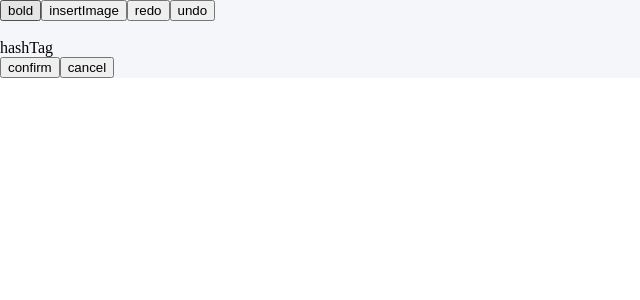
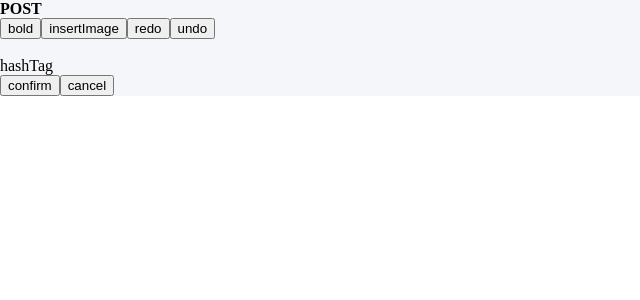
Before and after one commit to nohtaesang/cota, a React app in the folder client/: page / in a window 1280 px wide. Shown: the top 300 px of the page, without its empty margins (0-640 px from the left). Built offline with nearby package versions, Linux system fonts and the light colour scheme.

Commit message:
add h1 tag as class container-title

```diff
--- a/client/public/index.html
+++ b/client/public/index.html
@@ -4,7 +4,7 @@
 <head>
   <meta charset="utf-8">
   <link rel="shortcut icon" href="%PUBLIC_URL%/favicon.ico">
-  <meta name="viewport" content="width=device-width, initial-scale=1, minium-scale=1, maximum-scale=1, user-scalable=no">
+  <meta name="viewport" content="width=device-width, initial-scale=1, minimum-scale=1, maximum-scale=1, user-scalable=no">
   <meta name="theme-color" content="#000000">
   <!--
       manifest.json provides metadata used when your web app is added to the
--- a/client/src/js/components/section/write/Write.js
+++ b/client/src/js/components/section/write/Write.js
@@ -24,12 +24,12 @@
 
     command(e) {
         const success = document.execCommand('bold', false, null);
-        console.log();
     }
 
     render() {
         return (
             <div id="write">
+                <h1 className="container-title">POST</h1>
                 <div id="options">
                     <button type="button" name="bold" onClick={this.command}>
                         {'bold'}
```
